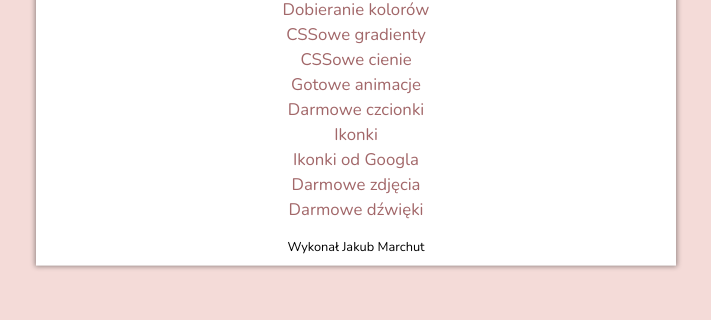
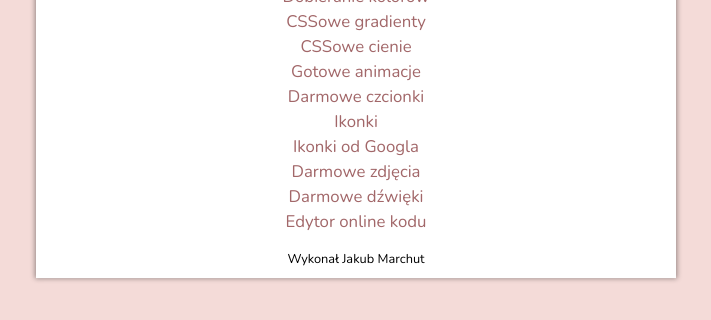
Before and after one commit to kubamarchut/kubamarchut.github.io, a plain HTML site: page fajne-narzedzia/index.html in a window 1280 px wide. Shown: the part 320-640 px from the top of the page, without its empty margins (284-995 px from the left). Drawn offline with nearby package versions, Linux system fonts and the light colour scheme.

Commit message:
Update index.html

```diff
--- a/fajne-narzedzia/index.html
+++ b/fajne-narzedzia/index.html
@@ -22,7 +22,7 @@
             <li><a href="https://material.io/tools/icons/">Ikonki od Googla</a></li>
             <li><a href="https://pixabay.com/">Darmowe zdjęcia</a></li>
             <li><a href="https://freesound.org/">Darmowe dźwięki</a></li>
-
+            <li><a href="https://codepen.io/">Edytor online kodu</a></li>
         </ul>
         <footer>Wykonał Jakub Marchut</footer>
     </div>
```
